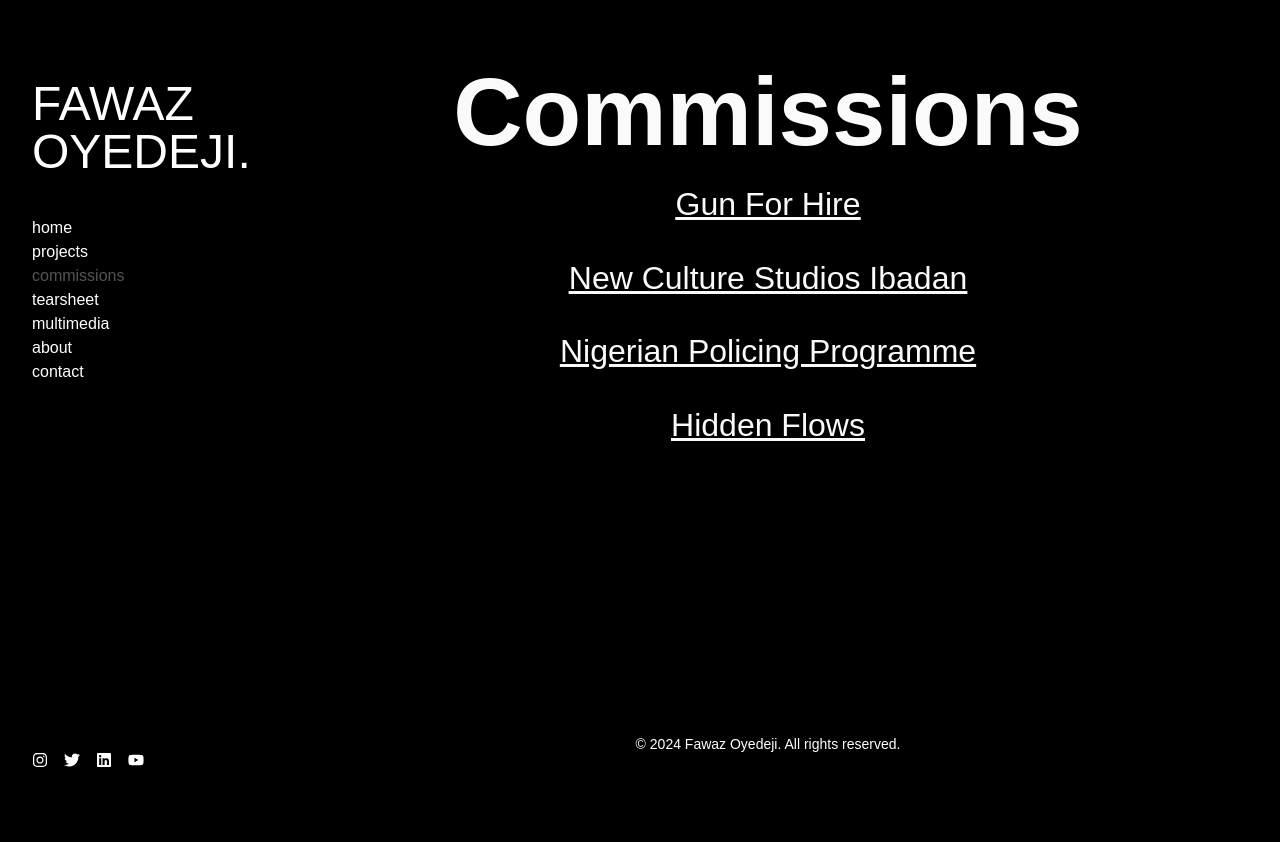
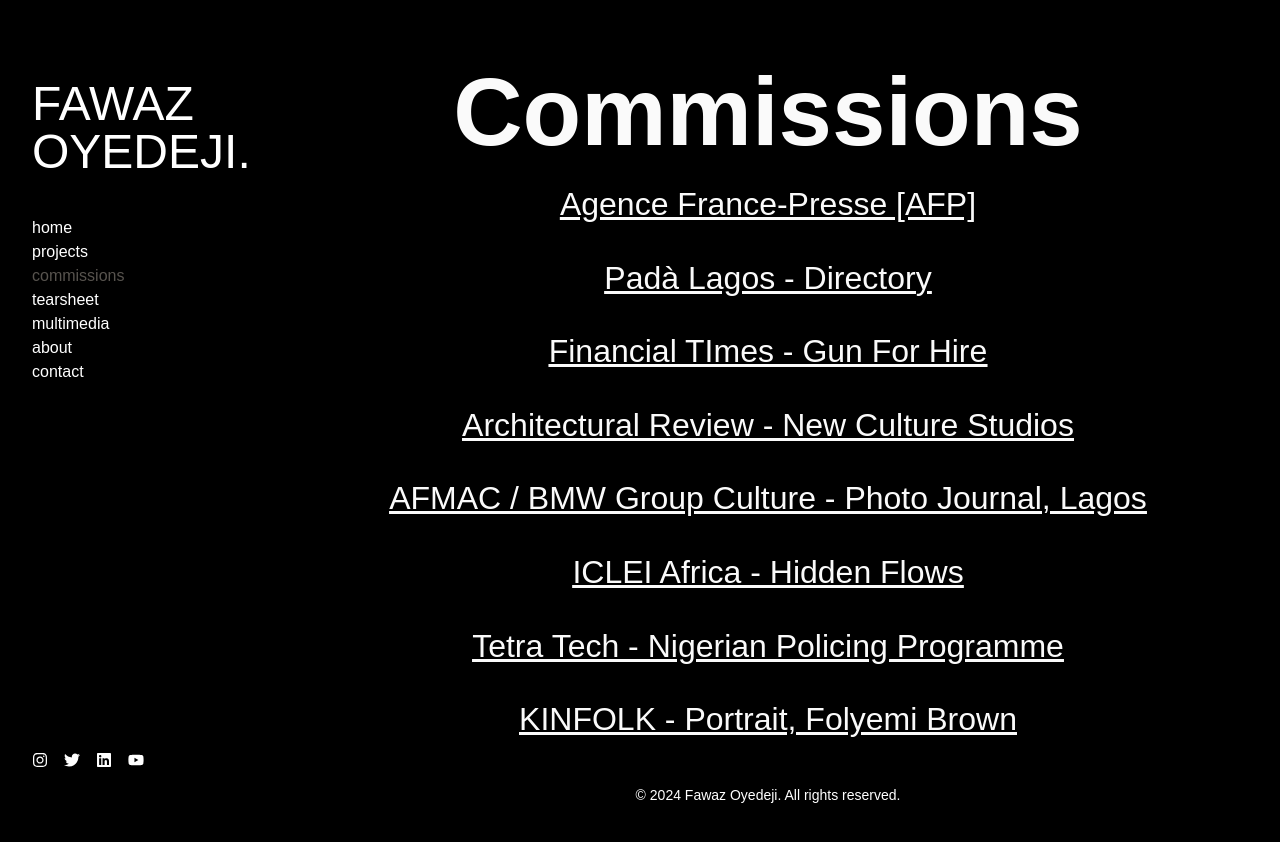
Before and after one commit to zainaboyedeji/fawaz-oyedeji-portfolio-v2, a React (Create React App) app: page /commissions in a window 1280 px wide. Shown: the top 842 px of the page. Built offline with nearby package versions, Linux system fonts and the light colour scheme; a web font is replaced by a local one.

Commit message:
new changes

```diff
--- a/src/data.ts
+++ b/src/data.ts
@@ -124,6 +124,8 @@
 ];
 
 export const tearSheetPhotosMetadata: PhotoMetadata[] = [
+    { aspectRatio: vertical, description: "March 20, 2025, NPR" },
+
   { aspectRatio: vertical, description: "March 20, 2025, NPR" },
   { aspectRatio: vertical, description: "Nov 15, 2024, The Guardian" },
   { aspectRatio: horizontal, description: "July 15, 2024, Les Echos" },
--- a/src/pages/commissions.tsx
+++ b/src/pages/commissions.tsx
@@ -7,7 +7,7 @@
 
   useEffect(() => {
     document.body.style.overflow = "hidden";
-        return () => {
+    return () => {
       document.body.style.overflow = "";
     };
   }, []);
@@ -167,23 +167,54 @@
         }
       `}</style>
       <article>
-        <h1 className="text-center text-5xl font-bold mt-24 lg:text-8xl sm:mt-16">Commissions</h1>
+        <h1 className="text-center text-5xl font-bold mt-24 lg:text-8xl sm:mt-16">
+          Commissions
+        </h1>
         <ul className="commissionsUL mt-5">
           <li className="commissionsLI">
-            <NavLink to="/commissions/gun-for-hire">Gun For Hire</NavLink>
+            <NavLink to="/commissions/gun-for-hire">
+              Agence France-Presse [AFP]
+            </NavLink>
+          </li>
+
+          <li className="commissionsLI">
+            <NavLink to="/commissions/gun-for-hire">
+              Padà Lagos - Directory
+            </NavLink>
+          </li>
+          <li className="commissionsLI">
+            <NavLink to="/commissions/gun-for-hire">
+              Financial TImes - Gun For Hire
+            </NavLink>
           </li>
           <li className="commissionsLI">
             <NavLink to="/commissions/new-culture-studios-ibadan">
-              New Culture Studios Ibadan
+              Architectural Review - New Culture Studios
             </NavLink>
           </li>
+
           <li className="commissionsLI">
             <NavLink to="/commissions/nigerian-policing-programme">
-              Nigerian Policing Programme
+              AFMAC / BMW Group Culture - Photo Journal, Lagos
             </NavLink>
           </li>
+
           <li className="commissionsLI">
-            <NavLink to="/commissions/hidden-flows">Hidden Flows</NavLink>
+            <NavLink to="/commissions/hidden-flows">
+              ICLEI Africa - Hidden Flows
+            </NavLink>
+          </li>
+
+          <li className="commissionsLI">
+            <NavLink to="/commissions/nigerian-policing-programme">
+              Tetra Tech - Nigerian Policing Programme
+            </NavLink>
+          </li>
+
+          <li className="commissionsLI">
+            <NavLink to="/commissions/nigerian-policing-programme">
+              KINFOLK - Portrait, Folyemi Brown
+            </NavLink>
           </li>
         </ul>
         <motion.div
--- a/src/pages/multimedia.tsx
+++ b/src/pages/multimedia.tsx
@@ -21,6 +21,17 @@
             allowFullScreen
           ></iframe>
         </div>
+
+
+         <div className="flex h-[60vh]">
+          <iframe
+            title="vimeo video"
+            src="https://player.vimeo.com/video/1161926427"
+            className="w-full"
+            allow="autoplay; fullscreen; picture-in-picture"
+            allowFullScreen
+          ></iframe>
+        </div>
       </div>
       <motion.div
         initial={{ scaleX: 1 }}
```
